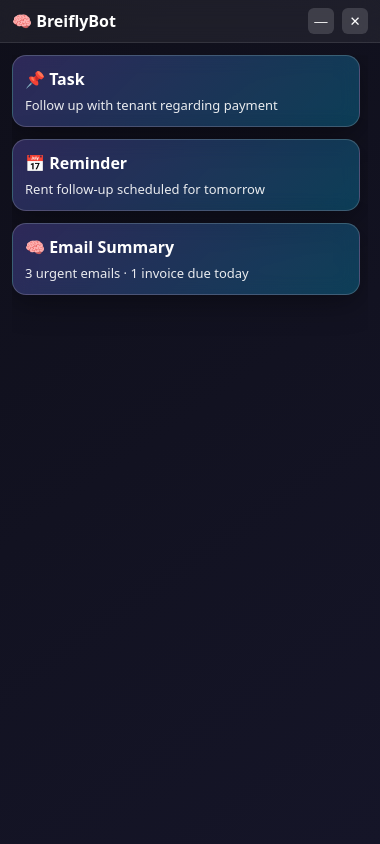
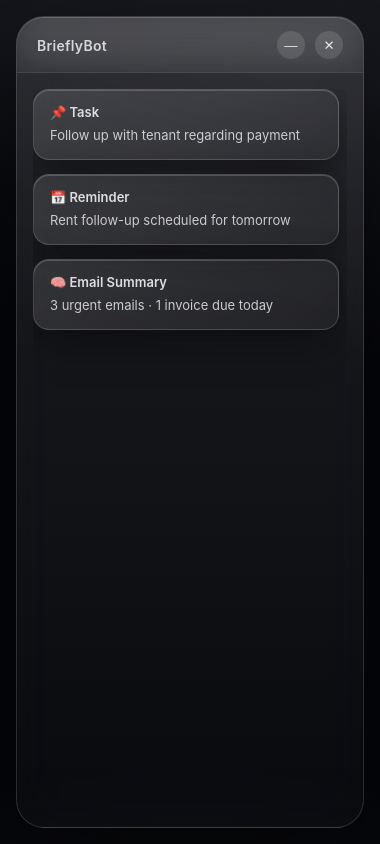
Before and after one commit to Shriharsh07/BrieflyBot, an Electron app: page desktop/index.html in a window 380 px wide. Drawn offline with Linux system fonts and the light colour scheme; no server answers.

Commit message:
fix: correct title spelling and enhance HTML structure with improved styles

```diff
--- a/desktop/index.html
+++ b/desktop/index.html
@@ -1,131 +1,199 @@
 <!DOCTYPE html>
-<html>
+<html lang="en">
+
 <head>
   <meta charset="UTF-8" />
-  <title>BreiflyBot</title>
+  <title>BrieflyBot</title>
 
   <style>
-    html, body {
+    /* =====================
+       ROOT / CANVAS
+    ====================== */
+    html,
+    body {
+      width: 100%;
+      height: 100%;
       margin: 0;
-    padding: 0;
-    height: 100%;
-    overflow: hidden !important; /* 🚫 kill body scrollbar */
+      overflow: hidden;
+      font-family: Inter, system-ui, -apple-system, BlinkMacSystemFont, sans-serif;
+
+      /* ❌ NO BLUE, NO CYAN */
+      background:
+        radial-gradient(1200px 600px at 15% -20%, rgba(180, 180, 200, 0.12), transparent 60%),
+        radial-gradient(1000px 500px at 85% 10%, rgba(160, 160, 180, 0.10), transparent 55%),
+        radial-gradient(800px 400px at 50% 120%, rgba(140, 140, 160, 0.12), transparent 60%),
+        #05060a;
+
+      color: #e5e7eb;
     }
 
-    body {
-    background: linear-gradient(145deg, #0f0f1a, #151528);
-    color: #fff;
-    font-family: system-ui, sans-serif;
-    user-select: none;
+
+    /* =====================
+       FLOATING FRAME
+    ====================== */
+    .frame {
+      position: absolute;
+      inset: 16px;
+      border-radius: 28px;
+      /* ⬅️ MORE ROUNDED */
+      background:
+        linear-gradient(180deg,
+          rgba(255, 255, 255, 0.10),
+          rgba(255, 255, 255, 0.02));
+      backdrop-filter: blur(22px);
+      border: 1px solid rgba(255, 255, 255, 0.14);
+      box-shadow:
+        0 40px 120px rgba(0, 0, 0, 0.65),
+        inset 0 1px 0 rgba(255, 255, 255, 0.20);
+      display: flex;
+      flex-direction: column;
+      overflow: hidden;
+      /* ⬅️ IMPORTANT for rounded corners */
     }
 
+    /* =====================
+       HEADER
+    ====================== */
     .header {
-      height: 42px;
-      padding: 0 12px;
+      height: 56px;
+      padding: 0 20px;
       display: flex;
       align-items: center;
       justify-content: space-between;
 
-      background: rgba(255, 255, 255, 0.06);
-      backdrop-filter: blur(12px);
-      border-bottom: 1px solid rgba(255,255,255,0.1);
+      /* Neutral glass — NO color bias */
+      background:
+        linear-gradient(180deg,
+          rgba(255, 255, 255, 0.08),
+          rgba(255, 255, 255, 0.02));
+
+      backdrop-filter: blur(16px);
+
+      /* Subtle separation without a hard edge */
+      box-shadow:
+        inset 0 -1px 0 rgba(255, 255, 255, 0.08);
 
       -webkit-app-region: drag;
     }
 
+    .header {
+      border-top-left-radius: 28px;
+      border-top-right-radius: 28px;
+    }
+
+
     .title {
       font-weight: 600;
+      font-size: 14px;
+      letter-spacing: 0.3px;
+      opacity: 0.9;
     }
 
     .window-controls {
       display: flex;
-      gap: 8px;
+      gap: 10px;
       -webkit-app-region: no-drag;
     }
 
     .window-controls button {
-      width: 26px;
-      height: 26px;
-      border-radius: 6px;
+      width: 28px;
+      height: 28px;
+      border-radius: 50%;
       border: none;
-      background: rgba(255,255,255,0.15);
-      color: white;
+      background: rgba(255, 255, 255, 0.12);
+      color: #e5e7eb;
       cursor: pointer;
+      transition: all 0.2s ease;
     }
 
     .window-controls button:hover {
-      background: rgba(255,255,255,0.3);
+      background: rgba(255, 255, 255, 0.25);
+      transform: scale(1.08);
     }
 
-    /* CONTENT */
+    /* =====================
+       CONTENT AREA
+    ====================== */
     .content {
-    height: calc(100vh - 42px);
-    padding: 12px;
+      flex: 1;
+      padding: 16px;
       overflow: hidden;
     }
 
-    .scroll-area {
+    .scroll {
       height: 100%;
       overflow-y: auto;
       padding-right: 8px;
     }
 
-
-    /* 🔥 MODERN SCROLLBAR */
-    .scroll-area::-webkit-scrollbar {
+    /* Custom scrollbar */
+    .scroll::-webkit-scrollbar {
       width: 6px;
     }
 
-    .scroll-area::-webkit-scrollbar-track {
+    .scroll::-webkit-scrollbar-thumb {
+      border-radius: 10px;
+      background: linear-gradient(180deg, #60a5fa, #22d3ee);
+    }
+
+    .scroll::-webkit-scrollbar-track {
       background: transparent;
     }
 
-    .scroll-area::-webkit-scrollbar-thumb {
-      background: linear-gradient(
-        180deg,
-        rgba(106, 90, 205, 0.85),
-        rgba(0, 198, 255, 0.85)
-      );
-      border-radius: 10px;
+    /* =====================
+       CARDS (ANTI-GRAVITY)
+    ====================== */
+    .card {
+      margin-bottom: 14px;
+      padding: 14px 16px;
+      border-radius: 16px;
+
+      background:
+        linear-gradient(135deg,
+          rgba(255, 255, 255, 0.12),
+          rgba(255, 255, 255, 0.04));
+
+      border: 1px solid rgba(255, 255, 255, 0.16);
+
+      box-shadow:
+        0 12px 40px rgba(0, 0, 0, 0.45),
+        inset 0 1px 0 rgba(255, 255, 255, 0.18);
+
+      animation: floatIn 0.5s ease;
     }
 
-    .scroll-area::-webkit-scrollbar-thumb:hover {
-      background: linear-gradient(
-        180deg,
-        rgba(138, 123, 255, 0.95),
-        rgba(0, 220, 255, 0.95)
-      );
-    }
-
-    .card {
-      background: linear-gradient(
-        135deg,
-        rgba(106, 90, 205, 0.35),
-        rgba(0, 198, 255, 0.25)
-      );
-      border: 1px solid rgba(255,255,255,0.18);
-      border-radius: 14px;
-      padding: 12px;
-      margin-bottom: 12px;
-      box-shadow: 0 8px 30px rgba(0,0,0,0.35);
-      backdrop-filter: blur(10px);
-    }
 
     .card-title {
+      font-size: 13px;
       font-weight: 600;
       margin-bottom: 6px;
+      opacity: 0.95;
     }
 
     .card-body {
       font-size: 13px;
-      opacity: 0.9;
+      line-height: 1.45;
+      opacity: 0.85;
+    }
+
+    @keyframes floatIn {
+      from {
+        opacity: 0;
+        transform: translateY(8px) scale(0.98);
+      }
+
+      to {
+        opacity: 1;
+        transform: translateY(0) scale(1);
+      }
     }
   </style>
 </head>
 
 <body>
+  <div class="frame">
     <div class="header">
-    <span class="title">🧠 BreiflyBot</span>
+      <div class="title">BrieflyBot</div>
       <div class="window-controls">
         <button id="minimize">—</button>
         <button id="close">✕</button>
@@ -133,9 +201,11 @@
     </div>
 
     <div class="content">
-  <div class="scroll-area" id="messages"></div>
+      <div class="scroll" id="messages"></div>
+    </div>
   </div>
 
   <script src="renderer.js"></script>
 </body>
+
 </html>
```
Lines whose indentation alone changed are shown as unchanged.
